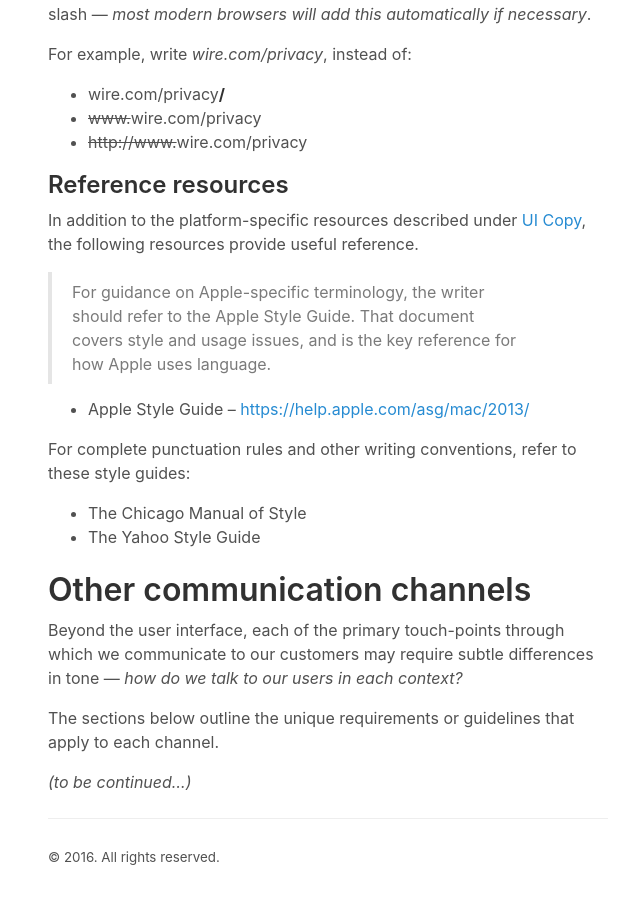
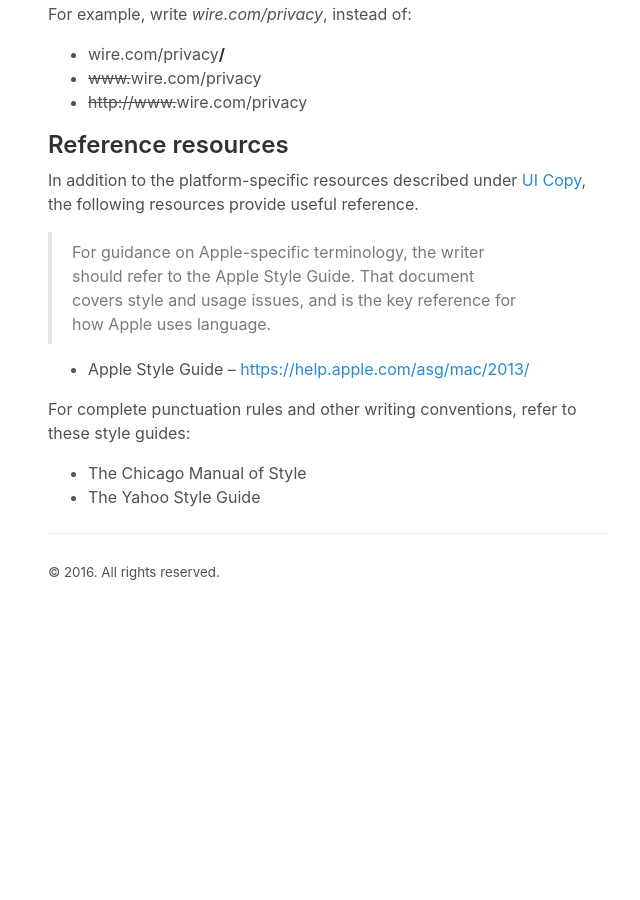
Before and after one commit to wireapp/brand, a Jekyll site: the page built from tone.md, in a window 1280 px wide and 900 px high, scrolled down 9759 px. Shown: the whole window, without its empty margins (312-952 px from the left). Built offline with Jekyll 4.4.1, drawn with Linux system fonts in a browser that asks for light colours; after the commit the page ends 10374 px from its top, so only the background shows below that; some of the changed text lies outside the part shown.

Commit message:
Drop Other channels section placeholder

```diff
--- a/tone.md
+++ b/tone.md
@@ -47,7 +47,6 @@ title: "Tone of Voice"
         - [URLs](#urls)
         - [Word choice](#word-choice)
     - [Reference resources](#reference-resources)
-- [Other communication channels](#other-communication-channels)
 
 <!-- end toc 3 -->
 
@@ -294,16 +293,6 @@ For complete punctuation rules and other writing conventions, refer to these sty
 * The Chicago Manual of Style
 * The Yahoo Style Guide
 
-
-# Other communication channels
-
-Beyond the user interface, each of the primary touch-points through which we communicate to our customers may require subtle differences in tone — _how do we talk to our users in each context?_
-
-The sections below outline the unique requirements or guidelines that apply to each channel.
-
-_(to be continued…)_
-
-
 ---
 
 [iOS-HIG]:  https://developer.apple.com/library/ios/documentation/UserExperience/Conceptual/MobileHIG/
```
